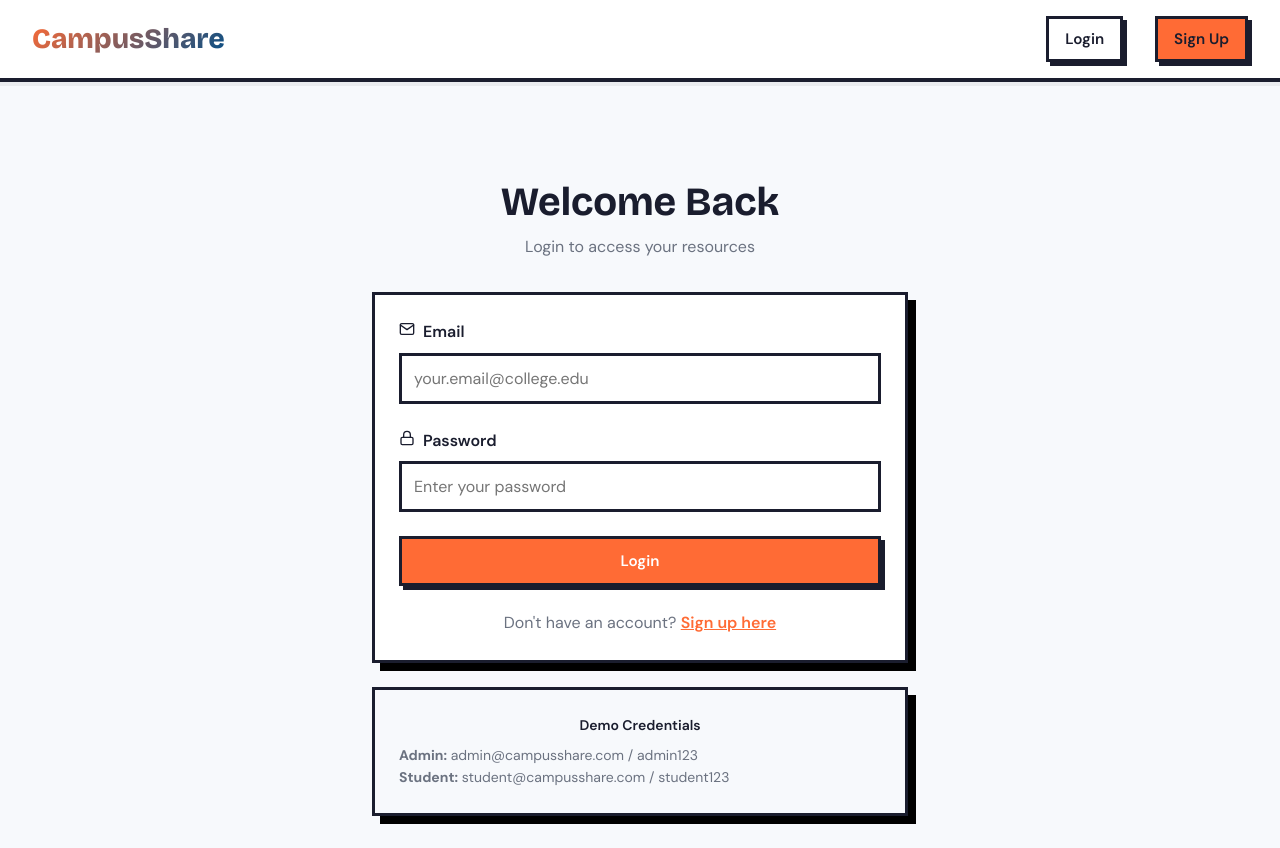
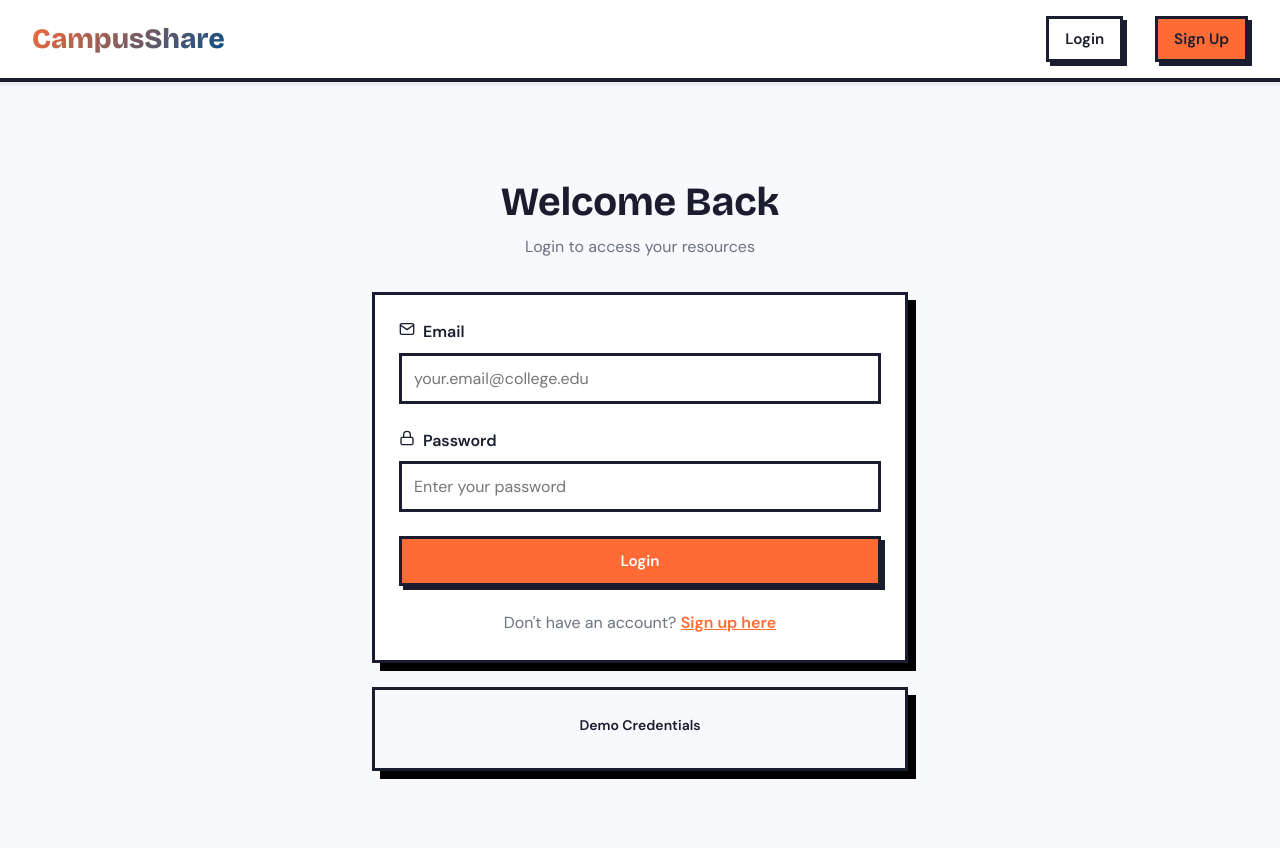
Before and after one commit to rajhemant076/campusshare-frontend, a React (Vite) app: page /login in a window 1280 px wide. After the commit the page ends 803 px from the top, so only its background shows below. Built offline with nearby package versions, Linux system fonts and the light colour scheme; no server answers.

Commit message:
login page updated

```diff
--- a/src/pages/Login.jsx
+++ b/src/pages/Login.jsx
@@ -104,10 +104,7 @@ const Login = () => {
         <p style={{ fontSize: '0.875rem', textAlign: 'center', marginBottom: '0.5rem', fontWeight: 600 }}>
           Demo Credentials
         </p>
-        <p style={{ fontSize: '0.875rem', color: 'var(--text-light)' }}>
-          <strong>Admin:</strong> admin@campusshare.com / admin123<br />
-          <strong>Student:</strong> student@campusshare.com / student123
-        </p>
+
       </div>
     </div>
   );
```
